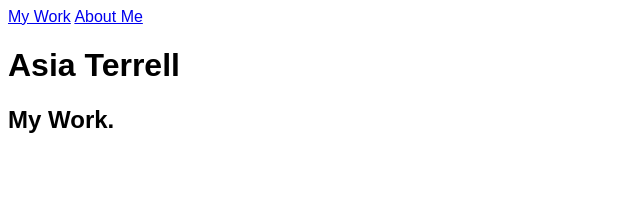
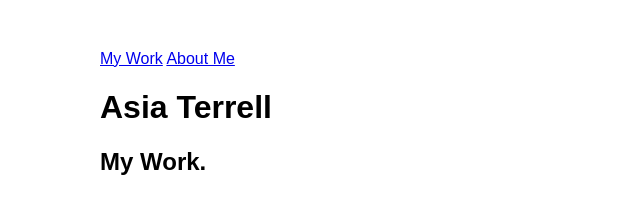
Before and after one commit to AsiaTerr/Asia3203.github.io, a plain HTML site: page index.html in a window 1280 px wide. Shown: the whole page, without its empty margins (0-640 px from the left). Drawn offline with Linux system fonts and the light colour scheme.

Commit message:
Update styles.css

```diff
--- a/styles.css
+++ b/styles.css
@@ -1,4 +1,4 @@
 body {
 	font-family: 'Arial';
-
+	margin: 50px 100px
 }
```
